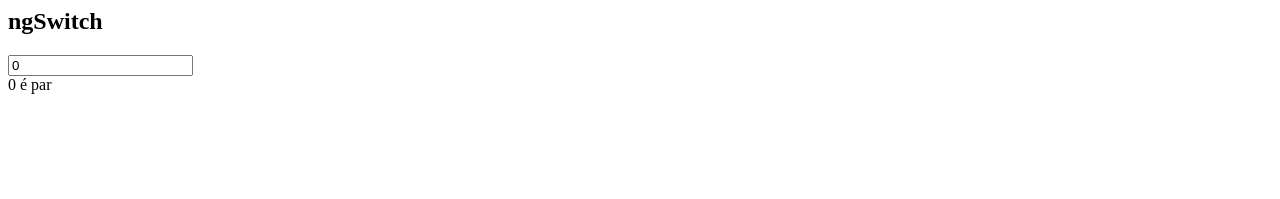
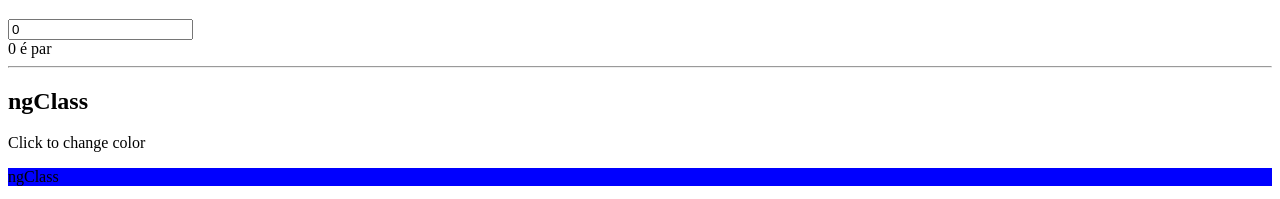
Before and after one commit to joaohqueiroz/angular-basics, an Angular app: page / in a window 1280 px wide. Shown: the part 1182-1381 px from the top of the page. Before the commit the page ends 1284 px from the top, so only its background shows below. Built offline with nearby package versions, Linux system fonts and the light colour scheme.

Commit message:
ngClass lesson

```diff
--- a/src/app/app.component.html
+++ b/src/app/app.component.html
@@ -1,4 +1,5 @@
 <app-title></app-title>
 <app-data-binding></app-data-binding>
 <app-structural-directives></app-structural-directives>
+<app-attributes-directives></app-attributes-directives>
 <router-outlet></router-outlet>
--- a/src/app/app.module.ts
+++ b/src/app/app.module.ts
@@ -7,13 +7,15 @@ import { TitleComponent } from './title/title.component';
 import { DataBindingComponent } from './data-binding/data-binding.component';
 import { FormsModule } from '@angular/forms';
 import { StructuralDirectivesComponent } from './structural-directives/structural-directives.component';
+import { AttributesDirectivesComponent } from './attributes-directives/attributes-directives.component';
 
 @NgModule({
   declarations: [
     AppComponent,
     TitleComponent,
     DataBindingComponent,
-    StructuralDirectivesComponent
+    StructuralDirectivesComponent,
+    AttributesDirectivesComponent
   ],
   imports: [
     BrowserModule,
--- /dev/null
+++ b/src/app/attributes-directives/attributes-directives.component.html
@@ -0,0 +1,6 @@
+<hr>
+
+<h2>ngClass</h2>
+
+<p>Click to change color</p>
+<p (click)="handleIsActive()" [ngClass]="{'active': isActive, 'disabled': !isActive}">ngClass</p>
--- /dev/null
+++ b/src/app/attributes-directives/attributes-directives.component.scss
@@ -0,0 +1,7 @@
+.active {
+  background-color: blue;
+}
+
+.disabled {
+  background-color: red;
+}
--- /dev/null
+++ b/src/app/attributes-directives/attributes-directives.component.ts
@@ -0,0 +1,12 @@
+import { Component } from '@angular/core';
+
+@Component({
+  selector: 'app-attributes-directives',
+  templateUrl: './attributes-directives.component.html',
+  styleUrl: './attributes-directives.component.scss',
+})
+export class AttributesDirectivesComponent {
+  public isActive: boolean = true;
+
+  public handleIsActive = (): boolean => (this.isActive = !this.isActive);
+}
--- a/src/app/structural-directives/structural-directives.component.html
+++ b/src/app/structural-directives/structural-directives.component.html
@@ -22,7 +22,8 @@
 <h2>ngSwitch</h2>
 <input type="number" [(ngModel)]="value">
 
-<div [ngSwitch]="value % 2">
+<div [ngSwitch]="value && value % 2">
   <div *ngSwitchCase="0">{{value}} é par</div>
-  <div *ngSwitchDefault>{{value}} é ímpar</div>
+  <div *ngSwitchCase="1">{{value}} é ímpar</div>
+  <div *ngSwitchDefault>O campo não pode estar vazio</div>
 </div>
--- a/src/app/structural-directives/structural-directives.component.ts
+++ b/src/app/structural-directives/structural-directives.component.ts
@@ -11,15 +11,13 @@ export class StructuralDirectivesComponent {
   public condition: boolean = true;
   public list: Array<{ nome: string }> = [
     { nome: 'João' },
-    { nome: 'Aldair' },
-    { nome: 'Ceza' },
     { nome: 'Diana' },
   ];
 
   public switchCondition = (): boolean => (this.condition = !this.condition);
 
   public add = () => {
-    this.list.push({ nome: this.nome });
+    this.nome.length > 0 && this.list.push({ nome: this.nome });
     this.nome = '';
   };
 }
```
Also changed, not shown: 1 other file (tests, documents, lock files or other folders).
